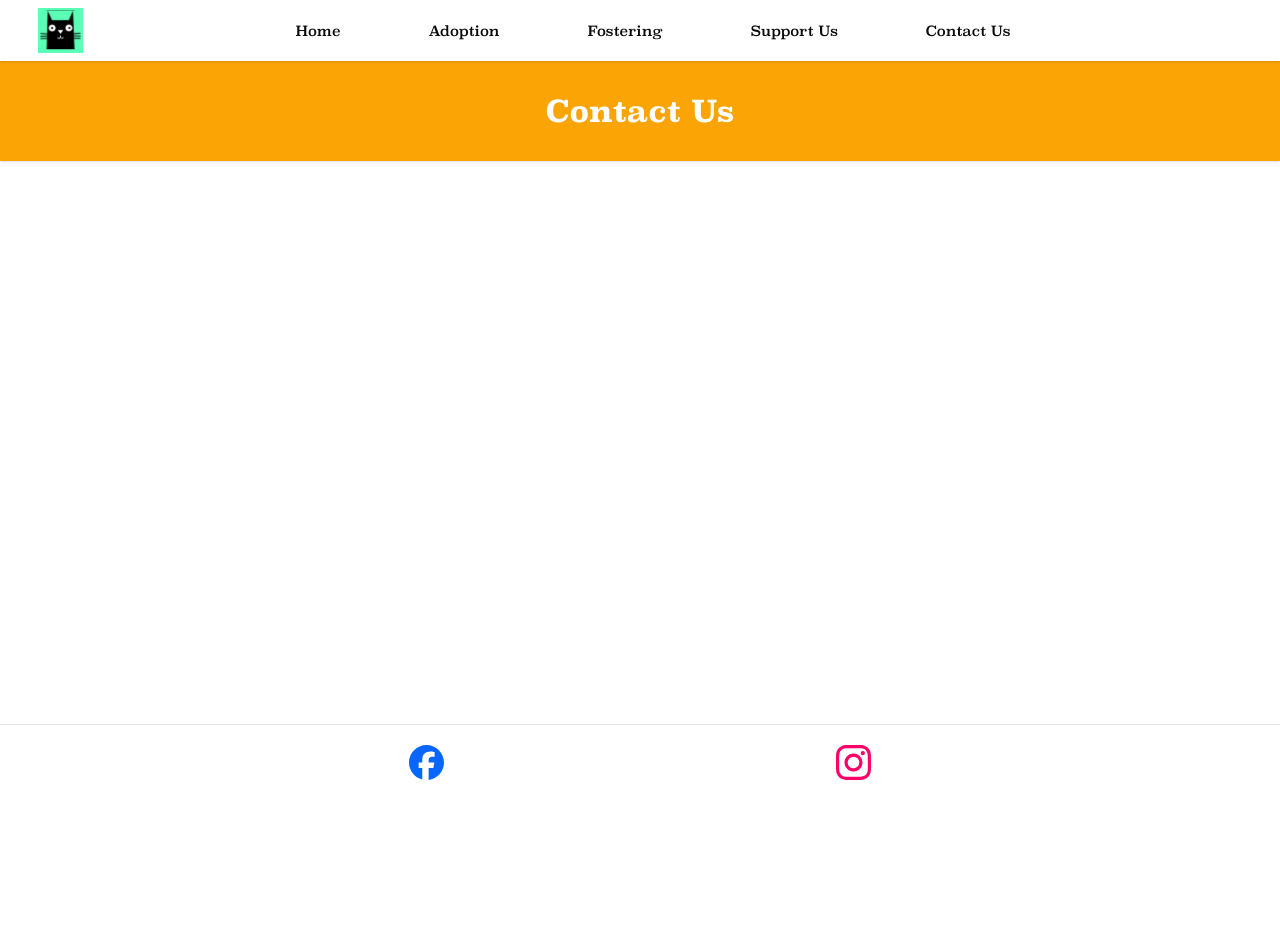
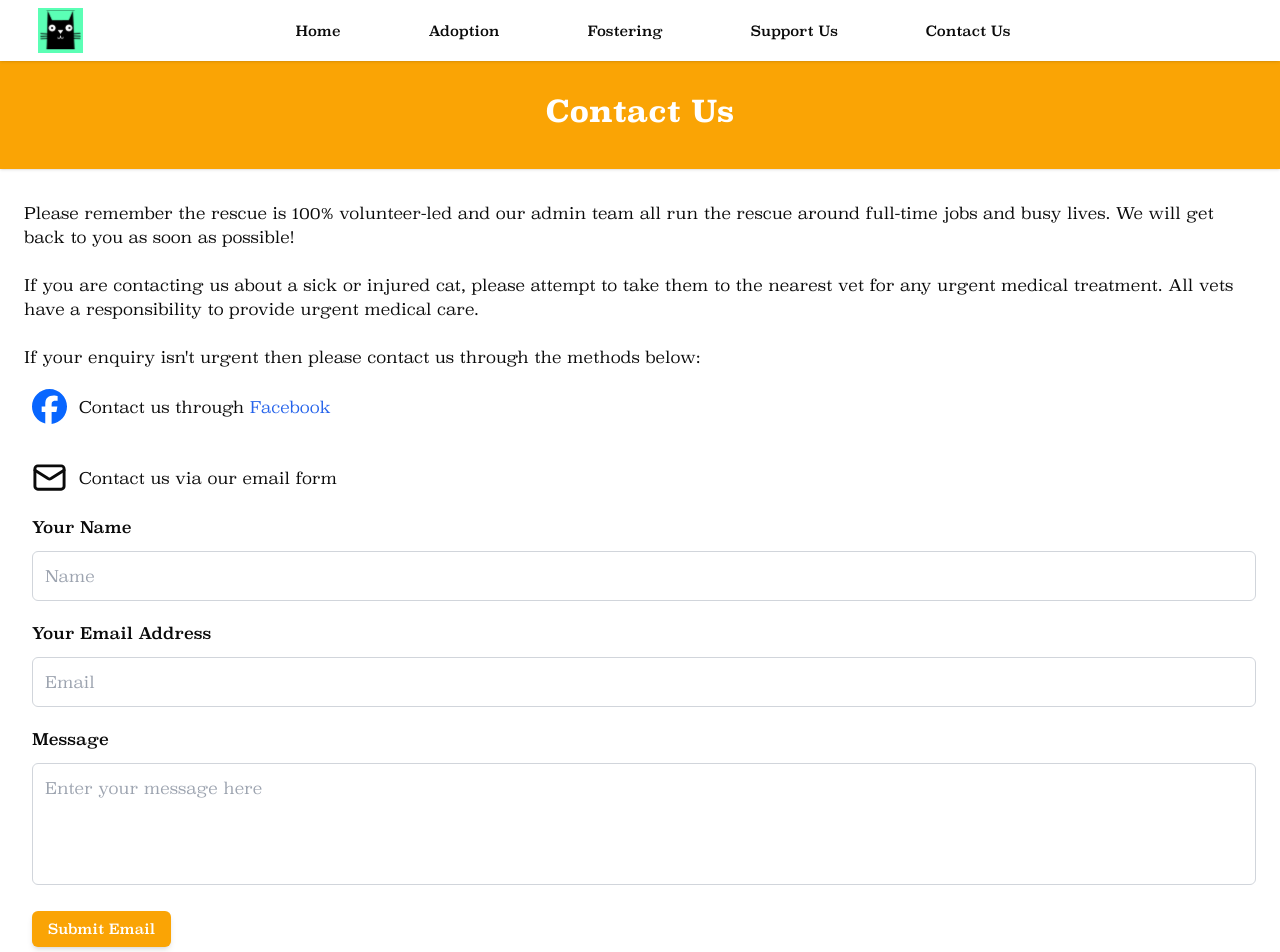
Before and after one commit to Skoomar/mansfield-cat-rescue, a Next.js app: page /contact-us in a window 1280 px wide. Shown: the top 952 px of the page. Before the commit the page ends 800 px from the top, so only its background shows below. Built offline with nearby package versions, Linux system fonts and the light colour scheme.

Commit message:
Add contact form and email api for contact-us page. Link styling and other visual tweaks

```diff
--- a/package.json
+++ b/package.json
@@ -26,14 +26,17 @@
         "@radix-ui/react-separator": "^1.1.1",
         "@radix-ui/react-slot": "^1.1.1",
         "@radix-ui/react-tooltip": "^1.1.3",
+        "@types/nodemailer": "^6.4.17",
         "@upstash/redis": "^1.34.3",
         "class-variance-authority": "^0.7.0",
         "clsx": "^2.1.1",
         "graphql": "^16.10.0",
         "lucide-react": "^0.475.0",
         "next": "15.2.4",
+        "nodemailer": "^7.0.4",
         "react": "19.0.0",
         "react-dom": "19.0.0",
+        "react-hook-form": "^7.60.0",
         "tailwind-merge": "^2.5.4",
         "tailwindcss-animate": "^1.0.7"
     },
--- a/src/app/adoption/page.tsx
+++ b/src/app/adoption/page.tsx
@@ -19,11 +19,13 @@ const Adoption = async () => {
             <PageHeader>
                 <h1>Adoption</h1>
             </PageHeader>
-            <main className="px-6 py-5 md:px-[10%]">
-                <div className="mb-4 text-sm flex flex-col gap-2">
+            <main className="px-6 pb-10 pt-5 md:px-[10%]">
+                <div className="mb-4 flex flex-col gap-2 text-sm">
                     <p>Cats are loosely split into 3 age categories: Kitten, Adult, Senior.</p>
-                    <p>Our adoption fees for <strong>kittens</strong> and <strong>adults</strong> cover vaccinations, neutering, microchipping,
-                        up-to-date parasite control, and 5 weeks pet insurance through Agria.</p>
+                    <p>
+                        Our adoption fees for <strong>kittens</strong> and <strong>adults</strong> cover vaccinations,
+                        neutering, microchipping, up-to-date parasite control, and 5 weeks pet insurance through Agria.
+                    </p>
                 </div>
                 <Listings cats={cats} />
             </main>
--- /dev/null
+++ b/src/app/api/email/route.ts
@@ -0,0 +1,42 @@
+import { NextRequest, NextResponse } from 'next/server';
+import nodemailer from 'nodemailer';
+import Mail from 'nodemailer/lib/mailer';
+
+export const POST = async (request: NextRequest) => {
+    const { name, email, message } = await request.json();
+
+    const transport = nodemailer.createTransport({
+        service: 'Hotmail',
+        auth: {
+            user: process.env.CONTACT_FORM_EMAIL,
+            pass: process.env.CONTACT_FORM_PASSWORD,
+        },
+    });
+
+    const mailOptions: Mail.Options = {
+        from: process.env.CONTACT_FORM_EMAIL,
+        to: process.env.CONTACT_FORM_EMAIL,
+        cc: email,
+        subject: `Message from ${name} (${email}`,
+        text: message,
+    };
+
+    const sendMailPromise = () => {
+        new Promise<string>((resolve, reject) => {
+            transport.sendMail(mailOptions, (err) => {
+                if (!err) {
+                    resolve('Email sent');
+                } else {
+                    reject(err.message);
+                }
+            });
+        });
+    };
+
+    try {
+        sendMailPromise();
+        return NextResponse.json({ message: 'Email sent successfully' });
+    } catch (error) {
+        return NextResponse.json({ error: error }, { status: 500 });
+    }
+};
--- /dev/null
+++ b/src/app/contact-us/ContactForm.tsx
@@ -0,0 +1,64 @@
+'use client';
+
+import { useForm } from 'react-hook-form';
+import { Button } from '@/components/ui/button';
+import sendEmail from '@/app/contact-us/send-email';
+
+export type FormData = {
+    name: string;
+    email: string;
+    message: string;
+};
+
+const ContactForm = () => {
+    const { register, handleSubmit } = useForm<FormData>();
+
+    const onSubmit = (data: FormData) => {
+        sendEmail(data);
+    };
+
+    return (
+        <form onSubmit={handleSubmit(onSubmit)}>
+            <div className="mb-5">
+                <label htmlFor="name" className="mb-3 block font-medium">
+                    Your Name
+                </label>
+                <input
+                    type="text"
+                    placeholder="Name"
+                    className="w-full rounded-md border border-gray-300 px-3 py-3 text-gray-700 outline-none focus:border-yellow-400 focus:shadow-md"
+                    {...register('name', { required: true })}
+                />
+            </div>
+            <div className="mb-5">
+                <label htmlFor="email" className="mb-3 block font-medium">
+                    Your Email Address
+                </label>
+                <input
+                    type="text"
+                    placeholder="Email"
+                    className="w-full rounded-md border border-gray-300 px-3 py-3 text-gray-700 outline-none focus:border-yellow-400 focus:shadow-md"
+                    {...register('email', { required: true })}
+                />
+            </div>
+            <div className="mb-5">
+                <label htmlFor="message" className="mb-3 block font-medium">
+                    Message
+                </label>
+                <textarea
+                    rows={4}
+                    placeholder="Enter your message here"
+                    className="w-full resize-none rounded-md border border-gray-300 px-3 py-3 text-gray-700 outline-none focus:border-yellow-400 focus:shadow-md"
+                    {...register('message', { required: true })}
+                ></textarea>
+            </div>
+            <div>
+                <Button className="max-w-72 bg-secondary text-secondary-foreground shadow-md hover:bg-accent hover:text-accent-foreground">
+                    Submit Email
+                </Button>
+            </div>
+        </form>
+    );
+};
+
+export default ContactForm;
--- a/src/app/contact-us/page.tsx
+++ b/src/app/contact-us/page.tsx
@@ -1,10 +1,45 @@
 import { PageHeader } from '@/components/PageHeader';
+import Link from 'next/link';
+import FacebookIconLink from '@/components/Footer/FacebookIconLink';
+import { LucideMail } from 'lucide-react';
+import ContactForm from '@/app/contact-us/ContactForm';
+import { StyledExternalLink } from '@/components/UtilComponents/StyledLink';
 
 const ContactUs = () => (
     <>
         <PageHeader>
             <h1>Contact Us</h1>
         </PageHeader>
+        <section className="px-6 py-8">
+            <div className="mb-5">
+                <p>
+                    Please remember the rescue is 100% volunteer-led and our admin team all run the rescue around
+                    full-time jobs and busy lives. We will get back to you as soon as possible!
+                </p>
+                <br />
+                <p>
+                    If you are contacting us about a sick or injured cat, please attempt to take them to the nearest vet
+                    for any urgent medical treatment. All vets have a responsibility to provide urgent medical care.
+                </p>
+                <br />
+                <p>If your enquiry isn't urgent then please contact us through the methods below:</p>
+            </div>
+            <div className="mb-3 flex items-center gap-3 pl-2">
+                <FacebookIconLink />
+                <p>
+                    Contact us through{' '}
+                    <StyledExternalLink href="https://www.facebook.com/Mansfieldcat/">Facebook</StyledExternalLink>{' '}
+                </p>
+            </div>
+            <br />
+            <div className="mb-5 flex items-center gap-3 pl-2">
+                <LucideMail size="35" />
+                <p>Contact us via our email form</p>
+            </div>
+            <div className="pl-2">
+                <ContactForm />
+            </div>
+        </section>
     </>
 );
 
--- /dev/null
+++ b/src/app/contact-us/send-email.ts
@@ -0,0 +1,19 @@
+import { FormData } from '@/app/contact-us/ContactForm';
+
+const sendEmail = (data: FormData) => {
+    const apiEndpoint = '/api/email';
+
+    fetch(apiEndpoint, {
+        method: 'POST',
+        body: JSON.stringify(data),
+    })
+        .then((res) => res.json())
+        .then((response) => {
+            alert(response.message);
+        })
+        .catch((error) => {
+            alert(error);
+        });
+};
+
+export default sendEmail;
--- a/src/app/fostering/page.tsx
+++ b/src/app/fostering/page.tsx
@@ -8,7 +8,6 @@ const Fostering = () => (
             <h1>Fostering</h1>
         </PageHeader>
         <section className="px-6 py-8">
-            <h2>Fostering for MCR</h2>
             <div>
                 <p>
                     Here at MCR, we are always looking for new foster carers for our cats. We have cats and kittens of
@@ -26,13 +25,13 @@ const Fostering = () => (
                     share fun photos and stories with your fellow fosterers.
                 </p>
                 <br />
-                <p>If fostering sounds like something you would enjoy, please complete the form linked below.</p>
+                <p>If fostering sounds like something you would enjoy, please complete an application!</p>
             </div>
-            <div className="mt-5 flex max-lg:justify-center">
+            <div className="mt-5 flex justify-center">
                 {/* TODO: see if there's a short link for this form that doesn't go through Facebook*/}
                 <Button
                     asChild
-                    className="h-10 w-full max-w-72 bg-secondary text-secondary-foreground shadow-2xl hover:bg-accent hover:text-accent-foreground"
+                    className="h-10 bg-secondary text-secondary-foreground shadow-md hover:bg-accent hover:text-accent-foreground"
                 >
                     <Link href="https://airtable.com/appxlbpsyoahJocVA/shrQnwZyQlO04xlKF">Apply to foster</Link>
                 </Button>
--- a/src/app/globals.css
+++ b/src/app/globals.css
@@ -99,6 +99,15 @@ body {
         @apply bg-background text-foreground;
     }
 
+    h1,
+    h2,
+    h3,
+    h4,
+    h5,
+    h6 {
+        @apply mb-2;
+    }
+
     h1 {
         @apply text-center font-serif text-3xl font-bold;
     }
--- a/src/app/support-us/page.tsx
+++ b/src/app/support-us/page.tsx
@@ -1,10 +1,34 @@
 import { PageHeader } from '@/components/PageHeader';
+import { Button } from '@/components/ui/button';
+import { StyledLink } from '@/components/UtilComponents/StyledLink';
 
 const SupportUs = () => (
     <>
         <PageHeader>
             <h1>Support Us</h1>
         </PageHeader>
+        <section className="px-6 py-8">
+            <p>
+                There are lots of ways that you can support us at MCR. As we are a volunteer-based charity, your time is
+                what is most valuable to us!
+            </p>
+            <br />
+            <p>Ways you can help us are:</p>
+            <ul className="mb-3 list-disc pl-10">
+                {/* TODO: make this link styling a global */}
+                <li>
+                    Fostering for us - see our <StyledLink href="/fostering">fostering page</StyledLink>
+                </li>
+                <li>Fundraising for us</li>
+                <li>Food and cash donations </li>
+                <li>Sharing our Facebook posts</li>
+                <li>Volunteering at our events</li>
+            </ul>
+        </section>
+        <section className="px-6">
+            <h2>Our Shop</h2>
+            <p>Visit our SumUp shop</p>
+        </section>
     </>
 );
 
--- /dev/null
+++ b/src/components/UtilComponents/StyledLink.tsx
@@ -0,0 +1,18 @@
+import Link from 'next/link';
+import { ReactNode } from 'react';
+
+export const StyledLink = ({ href, children }: { href: string; children: ReactNode }) => (
+    <Link className="text-blue-600 visited:text-purple-600 hover:underline dark:text-blue-500" href={href}>
+        {children}
+    </Link>
+);
+export const StyledExternalLink = ({ href, children }: { href: string; children: ReactNode }) => (
+    <Link
+        className="text-blue-600 visited:text-purple-600 hover:underline dark:text-blue-500"
+        href={href}
+        target="_blank"
+        rel="noopener noreferrer"
+    >
+        {children}
+    </Link>
+);
```
Also changed, not shown: src/app/adoption/[catId]/page.tsx (+35 -26 lines), src/app/page.tsx (+15 -12 lines), 1 other file (tests, documents, lock files or other folders).
